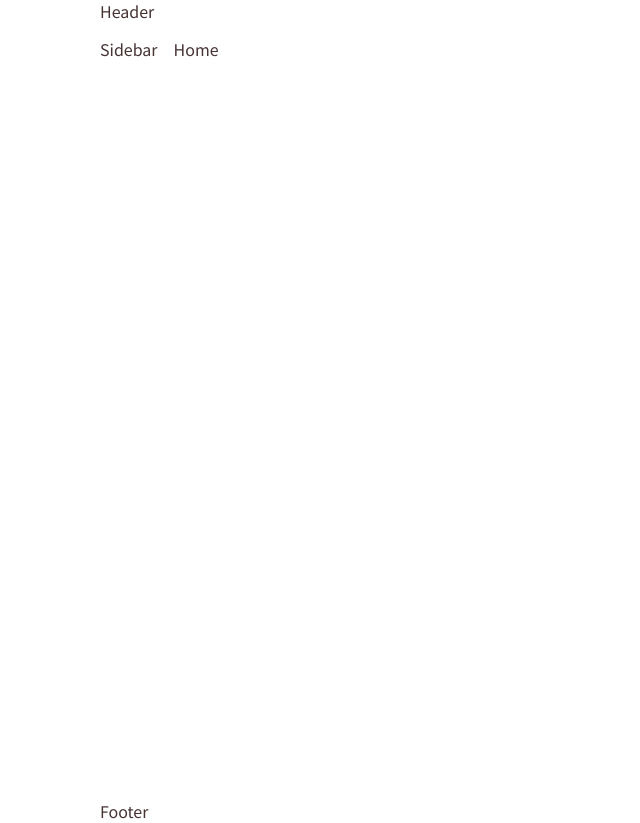
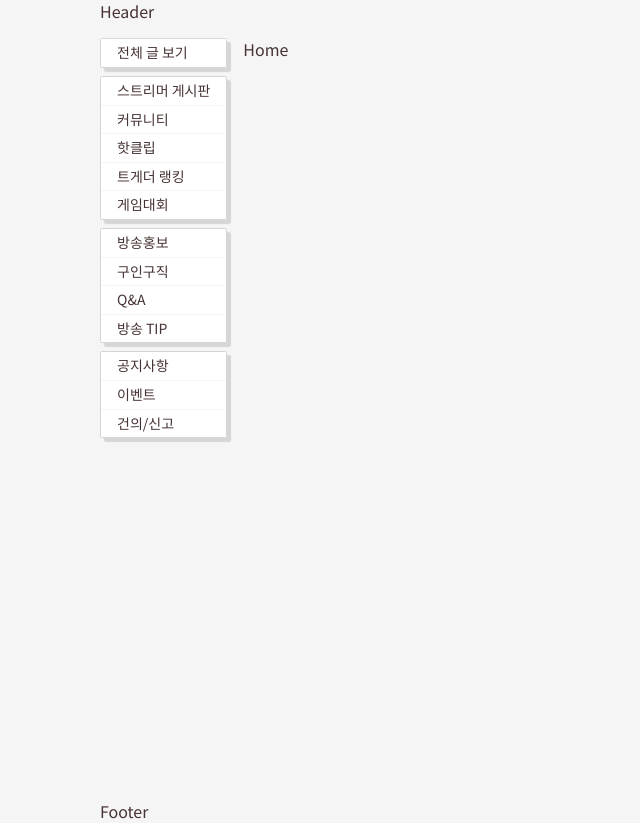
Before and after one commit to tooomuch/frontend-web, a React (Create React App) app: page / in a window 1280 px wide. Shown: the whole page, without its empty margins (0-640 px from the left). Built offline with nearby package versions, Linux system fonts and the light colour scheme.

Commit message:
add anchor list in sidebar

```diff
--- /dev/null
+++ b/src/App/Atomics/ExternalLink/index.tsx
@@ -0,0 +1,20 @@
+import React, { ReactNode } from "react";
+
+export enum Target {
+  Top = "_top",
+  Self = "_self",
+  Parent = "_parent",
+  Blank = "_blank"
+}
+
+type Props = {
+  to: string;
+  target?: Target;
+  children: ReactNode;
+};
+
+export const ExternalLink = ({ to, children, ...props }: Props) => (
+  <a href={to} {...props}>
+    {children}
+  </a>
+);
--- /dev/null
+++ b/src/App/Atomics/InternalLink/index.tsx
@@ -0,0 +1,11 @@
+import { LocationState } from "history";
+import React from "react";
+import { NavLink, NavLinkProps } from "react-router-dom";
+
+type Props = NavLinkProps<LocationState>;
+
+export const InternalLink = ({ exact = true, children, ...props }: Props) => (
+  <NavLink exact={exact} {...props}>
+    {children}
+  </NavLink>
+);
--- a/src/App/Styles/clearfix.css
+++ b/src/App/Styles/clearfix.css
@@ -13,7 +13,7 @@ html {
   left: 0;
   font-size: 16px;
   color: hsl(0 16% 24%);
-  background-color: white;
+  background-color: hsl(0 0% 96%);
 }
 
 html {
--- /dev/null
+++ b/src/App/Templates/LayoutTemplate/Sidebar/MenuList/index.tsx
@@ -0,0 +1,126 @@
+import { ExternalLink } from "App/Atomics/ExternalLink";
+import { InternalLink } from "App/Atomics/InternalLink";
+import React, { ReactNode } from "react";
+import styled from "styled-components";
+
+const Layout = styled.ul`
+  display: grid;
+  gap: 0.5rem;
+
+  font-size: 0.875rem;
+`;
+
+const CategoryContainer = styled.li``;
+
+const CategoryItem = styled.ul`
+  display: grid;
+  gap: 1px;
+
+  border-radius: 2px;
+  border: 1px solid hsl(0 0% 84%);
+  box-shadow: 4px 4px 1px 0 hsl(0 0% 84%);
+`;
+
+const Item = styled.li`
+  background-color: white;
+
+  a {
+    width: 100%;
+
+    padding: 0.25rem 1rem;
+  }
+`;
+
+const Icon = styled.span``;
+
+const Title = styled.span``;
+
+type CategoryProps = {
+  children: ReactNode;
+};
+
+const Category = ({ children }: CategoryProps) => (
+  <CategoryContainer>
+    <CategoryItem>{children}</CategoryItem>
+  </CategoryContainer>
+);
+
+type InternalLinkItemProps = {
+  to: string;
+  icon: ReactNode;
+  children: string;
+};
+
+const InternalLinkItem = ({ to, icon, children }: InternalLinkItemProps) => (
+  <Item>
+    <InternalLink to={to}>
+      <Icon>{icon}</Icon>
+      <Title>{children}</Title>
+    </InternalLink>
+  </Item>
+);
+
+type ExternalLinkItemProps = {
+  to: string;
+  children: string;
+};
+
+const ExternalLinkItem = ({ to, children }: ExternalLinkItemProps) => (
+  <Item>
+    <ExternalLink to={to}>
+      <Icon>{null}</Icon>
+      <Title>{children}</Title>
+    </ExternalLink>
+  </Item>
+);
+
+export const MenuList = () => (
+  <Layout>
+    <Category>
+      <InternalLinkItem to="/" icon={null}>
+        전체 글 보기
+      </InternalLinkItem>
+    </Category>
+
+    <Category>
+      <InternalLinkItem to="/" icon={null}>
+        스트리머 게시판
+      </InternalLinkItem>
+      <InternalLinkItem to="/" icon={null}>
+        커뮤니티
+      </InternalLinkItem>
+      <InternalLinkItem to="/" icon={null}>
+        핫클립
+      </InternalLinkItem>
+      <ExternalLinkItem to="/">트게더 랭킹</ExternalLinkItem>
+      <ExternalLinkItem to="/">게임대회</ExternalLinkItem>
+    </Category>
+
+    <Category>
+      <InternalLinkItem to="/" icon={null}>
+        방송홍보
+      </InternalLinkItem>
+      <InternalLinkItem to="/" icon={null}>
+        구인구직
+      </InternalLinkItem>
+      <InternalLinkItem to="/" icon={null}>
+        Q&A
+      </InternalLinkItem>
+      <InternalLinkItem to="/" icon={null}>
+        방송 TIP
+      </InternalLinkItem>
+    </Category>
+
+    <Category>
+      <InternalLinkItem to="/" icon={null}>
+        공지사항
+      </InternalLinkItem>
+      <InternalLinkItem to="/" icon={null}>
+        이벤트
+      </InternalLinkItem>
+      <InternalLinkItem to="/" icon={null}>
+        건의/신고
+      </InternalLinkItem>
+    </Category>
+  </Layout>
+);
--- a/src/App/Templates/LayoutTemplate/Sidebar/index.tsx
+++ b/src/App/Templates/LayoutTemplate/Sidebar/index.tsx
@@ -1,3 +1,8 @@
 import React from "react";
+import { MenuList } from "./MenuList";
 
-export const Sidebar = () => <div>Sidebar</div>;
+export const Sidebar = () => (
+  <div>
+    <MenuList />
+  </div>
+);
```
Also changed, not shown: 1 other file (tests, documents, lock files or other folders).
